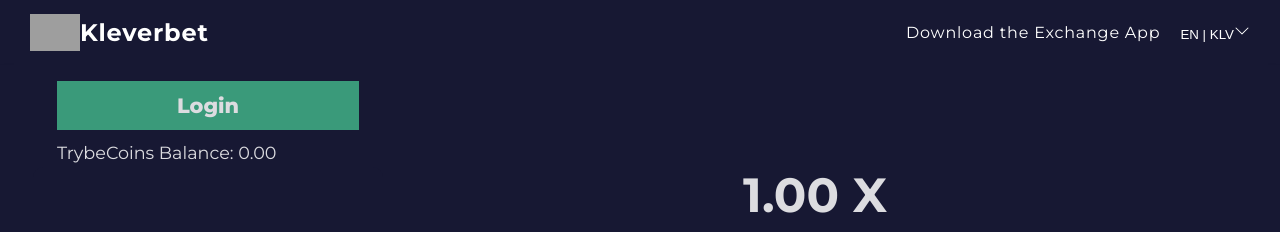
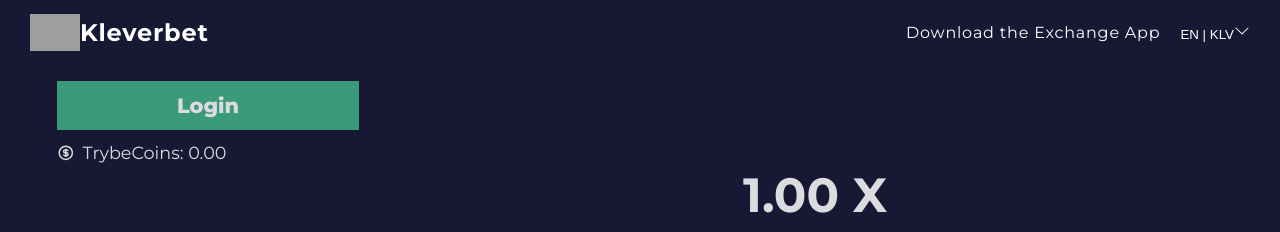
Before and after one commit to PedroPA94/hackathon-klever, a React (Vite) app in the folder kleverbet/: page / in a window 1280 px wide. Shown: the top 232 px of the page. Built offline with nearby package versions, Linux system fonts and the light colour scheme; grey boxes are pictures that could not be loaded.

Commit message:
style(GameControl): Balance and login css - banlaces

```diff
--- a/kleverbet/src/components/GameControl/index.css
+++ b/kleverbet/src/components/GameControl/index.css
@@ -26,6 +26,9 @@
 }
 
 .form-container__trybecoins {
+  display: flex;
+  align-items: center;
+  gap: 8px;
   font-family: var(--font);
   margin: 4px 0;
   font-size: 1.1rem;
--- a/kleverbet/src/components/GameControl/index.tsx
+++ b/kleverbet/src/components/GameControl/index.tsx
@@ -2,6 +2,7 @@ import React, { useState } from 'react';
 import { SubmitHandler, useForm } from 'react-hook-form';
 import { getTrybeCoins, removeTrybeCoins } from '../../utils/trybeCoinsTransaction';
 import Login from '../Login';
+import { TbCoin } from 'react-icons/tb';
 import './index.css'
 
 type Inputs = {
@@ -14,6 +15,8 @@ interface GameControlProps {
 
 const GameControl = ({ setBetValue }: GameControlProps) => {
   const [isLoggedIn, setIsLoggedIn] = useState(false);
+
+  const trybeCoinsBalance = (getTrybeCoins()).toFixed(2);
 
   const { register, handleSubmit, formState: { errors, isValid }, setValue, getValues } = useForm<Inputs>({
     defaultValues: {
@@ -36,8 +39,6 @@ const GameControl = ({ setBetValue }: GameControlProps) => {
     removeTrybeCoins(data.betValue);
   };
 
-  console.log(errors);
-
   const verifyTrybeCoins = (data: number) => {
     const trybeCoins = getTrybeCoins();
     return (trybeCoins - data) >= 0
@@ -47,7 +48,10 @@ const GameControl = ({ setBetValue }: GameControlProps) => {
     <div className='game_control__container'>
       <div className='form-container__info-bar'>
         <Login setIsLoggedIn={ setIsLoggedIn } />
-        <span className='form-container__trybecoins'>TrybeCoins Balance: 0.00</span>
+        <span className='form-container__trybecoins'>
+          <TbCoin />
+          {` TrybeCoins: ${trybeCoinsBalance}`}
+        </span>
       </div>
       <form onSubmit={ handleSubmit(onSubmit) } className="form-container" >
         <div className='buttons-container'>
--- a/kleverbet/src/components/Login/Login.css
+++ b/kleverbet/src/components/Login/Login.css
@@ -37,6 +37,10 @@
   font-size: 1.1rem;
 }
 
+.balances {
+  margin-bottom: 8px;
+}
+
 .trybecoins_box {
   background-color: var(--green);
   text-align: center;
@@ -45,6 +49,12 @@
   font-weight: 800;
   margin-bottom: 16px;
   cursor: pointer;
+}
+
+.klv_balance {
+  display: flex;
+  align-items: center;
+  gap: 8px;
 }
 
 .klv-icon {
--- a/kleverbet/src/components/Login/index.tsx
+++ b/kleverbet/src/components/Login/index.tsx
@@ -45,8 +45,9 @@ const Login = ({ setIsLoggedIn }: LoginProps): React.ReactElement => {
               <TrybeCoins containerDisplay={containerDisplay} setContainerDisplay={setContainerDisplay}/>
               <span onClick={ () => setContainerDisplay(true) } >Buy TrybeCoins</span>
             </div>
-            <div>
-              <img src={KlvIcon} alt='klv icon' className='klv-icon'/> KLV Balance: {walletBalance.toFixed()}
+            <div className='balances'>Balances:</div>
+            <div className='klv_balance'>
+              <img src={KlvIcon} alt='klv icon' className='klv-icon'/> KLV: {walletBalance.toFixed(2)}
             </div>
           </div>
         : <button type='button' onClick={connectWithKleverExtension} className='login-button'>Login</button>
```
